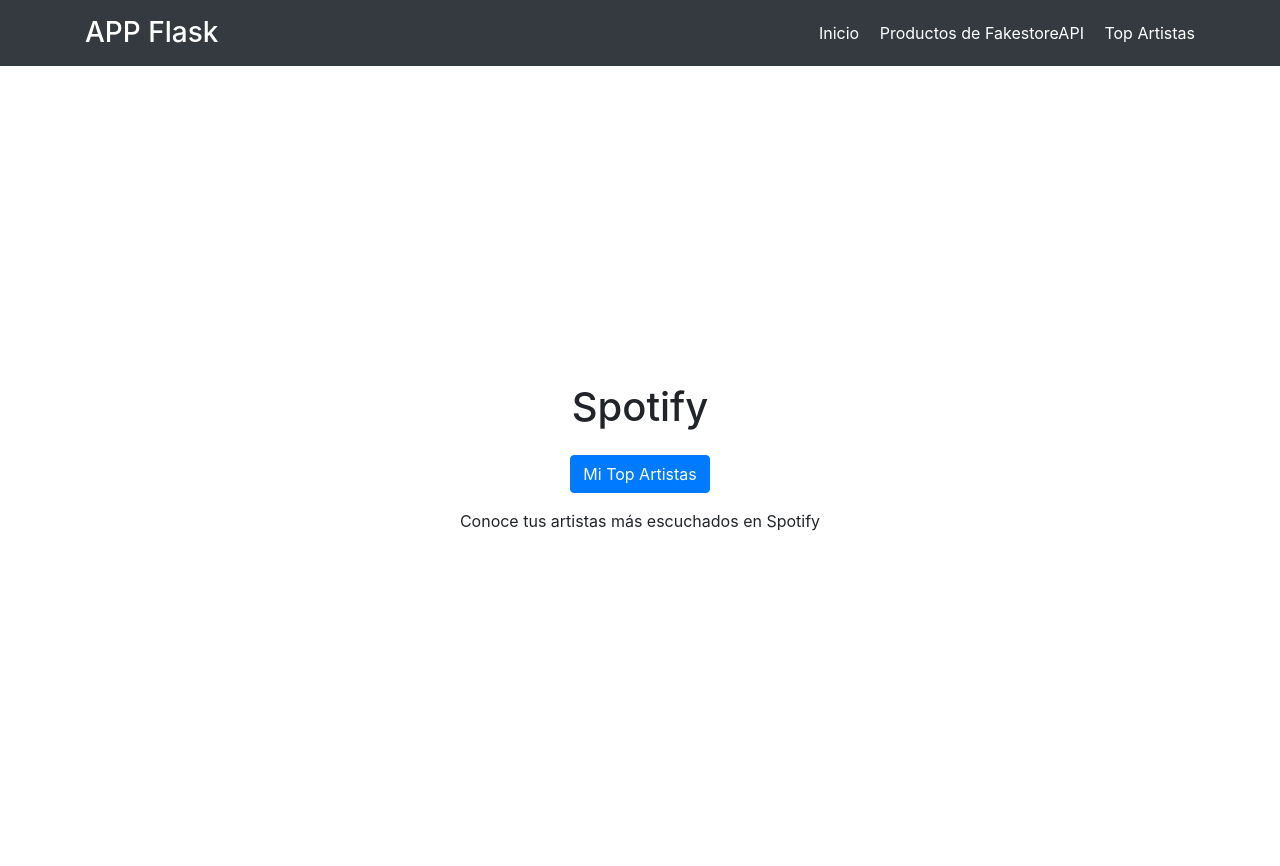
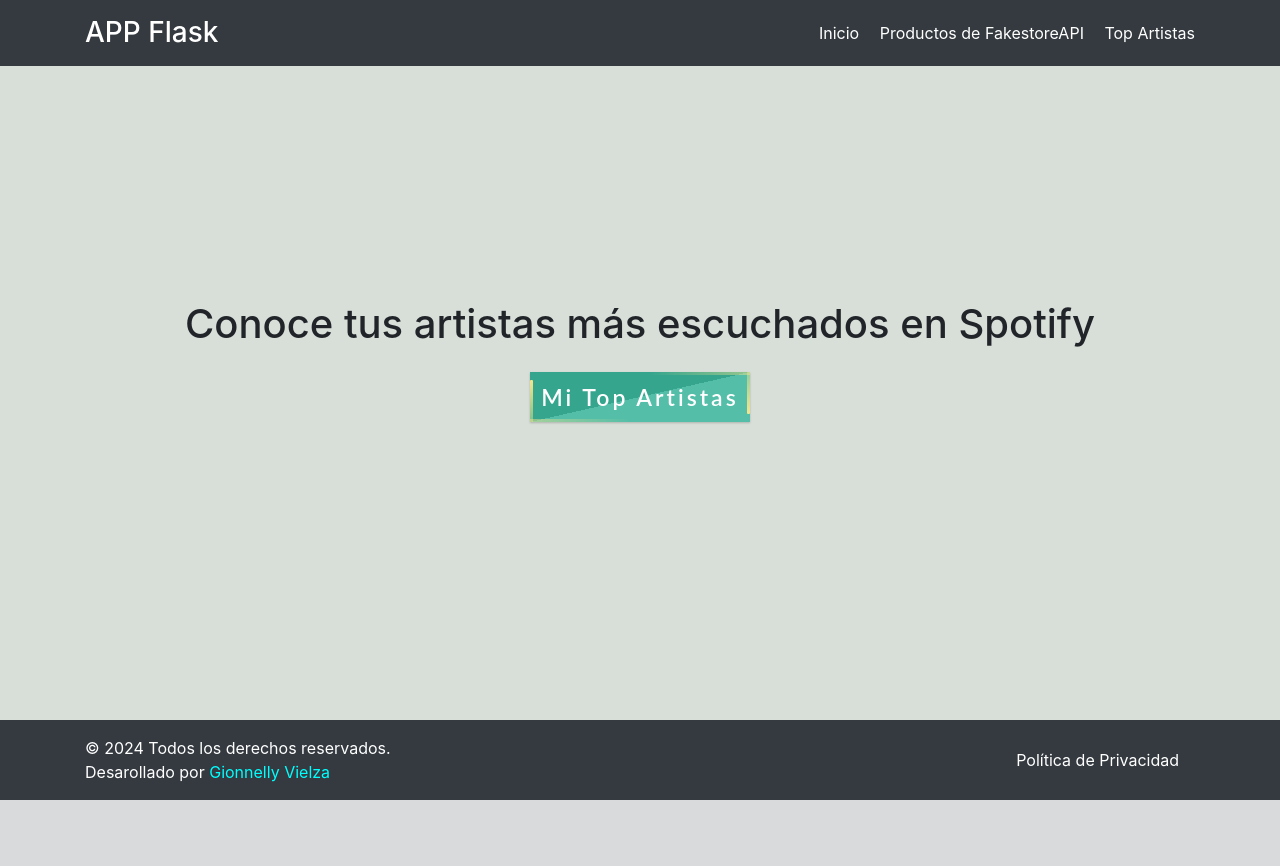
Before and after one commit to gvielza/flask_fakestoreapi, a Flask app: page /spotify in a window 1280 px wide. After the commit the page ends 800 px from the top, so only its background shows below. Run offline with Flask 3, Linux system fonts and the light colour scheme; some libraries are stand-ins or nearby versions.

Commit message:
agregado footer y modificacion en el diseño

```diff
--- a/static/css/estilos.css
+++ b/static/css/estilos.css
@@ -23,3 +23,143 @@
         #boton_carrito {
             width: 100%;
         }
+        body, html {
+    height: 100%;
+    margin: 0;
+}
+
+body {
+    display: flex;
+    flex-direction: column;
+    background-color: #D8DED8;
+}
+
+.main-content {
+    flex: 1;
+}
+.text-blue {
+    color: cyan;
+    text-decoration: none; /* Opcional: para eliminar el subrayado */
+}
+
+.text-blue:hover {
+    text-decoration: underline; /* Opcional: para agregar un subrayado al pasar el cursor */
+}
+/* from here*/
+.wrapper{
+    position: absolute;
+    top:50%;
+    left:50%;
+    transform: translate(-50%, -50%);
+    width: fit-content;
+    height:auto;
+}
+button{
+    width:220px;
+    height:50px;
+    background: linear-gradient(to left top, #54BEA8 50%, #35A58D 50%);
+    border-style: none;
+    color:#fff;
+    font-size: 23px;
+    letter-spacing: 3px;
+    font-family: 'Lato';
+    font-weight: 600;
+    outline: none;
+    cursor: pointer;
+    position: relative;
+    padding: 0px;
+    overflow: hidden;
+    transition: all .5s;
+    box-shadow: 0px 1px 2px rgba(0,0,0,.2);
+}
+button span{
+    position: absolute;
+    display: block;
+}
+button span:nth-child(1){
+    height: 3px;
+    width:200px;
+    top:0px;
+    left:-200px;
+    background: linear-gradient(to right, rgba(0,0,0,0), #f6e58d);
+    border-top-right-radius: 1px;
+    border-bottom-right-radius: 1px;
+    animation: span1 2s linear infinite;
+    animation-delay: 1s;
+}
+
+@keyframes span1{
+    0%{
+        left:-200px
+    }
+    100%{
+        left:200px;
+    }
+}
+button span:nth-child(2){
+    height: 70px;
+    width: 3px;
+    top:-70px;
+    right:0px;
+    background: linear-gradient(to bottom, rgba(0,0,0,0), #f6e58d);
+    border-bottom-left-radius: 1px;
+    border-bottom-right-radius: 1px;
+    animation: span2 2s linear infinite;
+    animation-delay: 2s;
+}
+@keyframes span2{
+    0%{
+        top:-70px;
+    }
+    100%{
+        top:70px;
+    }
+}
+button span:nth-child(3){
+    height:3px;
+    width:200px;
+    right:-200px;
+    bottom: 0px;
+    background: linear-gradient(to left, rgba(0,0,0,0), #f6e58d);
+    border-top-left-radius: 1px;
+    border-bottom-left-radius: 1px;
+    animation: span3 2s linear infinite;
+    animation-delay: 3s;
+}
+@keyframes span3{
+    0%{
+        right:-200px;
+    }
+    100%{
+        right: 200px;
+    }
+}
+
+button span:nth-child(4){
+    height:70px;
+    width:3px;
+    bottom:-70px;
+    left:0px;
+    background: linear-gradient(to top, rgba(0,0,0,0), #f6e58d);
+    border-top-right-radius: 1px;
+    border-top-left-radius: 1px;
+    animation: span4 2s linear infinite;
+    animation-delay: 4s;
+}
+@keyframes span4{
+    0%{
+        bottom: -70px;
+    }
+    100%{
+        bottom:70px;
+    }
+}
+
+button:hover{
+    transition: all .5s;
+    transform: rotate(-3deg) scale(1.1);
+    box-shadow: 0px 3px 5px rgba(0,0,0,.4);
+}
+button:hover span{
+    animation-play-state: paused;
+}
--- /dev/null
+++ b/templates/footer.html
@@ -0,0 +1,23 @@
+<!-- templates/footer.html -->
+<footer class="bg-dark text-white p-3 mt-auto">
+    <div class="container d-flex justify-content-between align-items-center">
+        <div>
+        <p class="mb-0">© 2024 Todos los derechos reservados.</p>
+        <p class="mb-0"> Desarollado por <a id="link_footer" href="https://gvielza.github.io/portafolio/" target="_blank" class="text-blue">Gionnelly Vielza</a> </p>
+        </div>
+            <nav>
+            <a href="#" class="text-white mr-3">Política de Privacidad</a>
+
+        </nav>
+    </div>
+</footer>
+
+<style>
+    .text-blue {
+        color: cyan;
+        text-decoration: none; /* Opcional: para eliminar el subrayado */
+    }
+    .text-blue:hover {
+        text-decoration: underline; /* Opcional: para agregar un subrayado al pasar el cursor */
+    }
+</style>
--- a/templates/header.html
+++ b/templates/header.html
@@ -1,6 +1,8 @@
 <header class="bg-dark text-white p-3">
+    <link href=" {{ url_for('static', filename='css/estilos.css') }}" rel="stylesheet">
     <div class="container d-flex justify-content-between align-items-center">
-        <h1 class="h3 mb-0">APP Flask</h1>
+        <a href="{{ url_for('index') }}" class="text-white mr-3"><h1 class="h3 mb-0">APP Flask</h1></a>
+
         <nav>
             <a href="{{ url_for('index') }}" class="text-white mr-3">Inicio</a>
             <a href="{{ url_for('productos') }}" class="text-white mr-3">Productos de FakestoreAPI</a>
--- a/templates/productos.html
+++ b/templates/productos.html
@@ -43,6 +43,7 @@
 {% endfor %}
     </div>
     </div>
+{% include 'footer.html' %}
 </body>
 
 
--- a/templates/spotify.html
+++ b/templates/spotify.html
@@ -2,26 +2,60 @@
 <html lang="es">
 <head>
     <meta charset="UTF-8">
-    <meta name="viewport" content="width=device-width, initial-scale=1.0">
     <link href="https://stackpath.bootstrapcdn.com/bootstrap/4.5.2/css/bootstrap.min.css" rel="stylesheet">
     <title>Spotify Top Artists</title>
     <style>
         .full-height {
             height: 100vh;
         }
+
+        body, html {
+            height: 100%;
+            margin: 0;
+        }
+        body {
+            display: flex;
+            flex-direction: column;
+        }
+        .main-content {
+            flex: 1;
+        }
+        .mt-5 {
+            margin-top: 5rem;
+        }
+        .mb-5 {
+            margin-bottom: 5rem;
+        }
+        .mb-4 {
+            margin-bottom: 4rem;
+        }
+        .button-wrapper {
+            margin-bottom: 4rem;
+        }
     </style>
 </head>
 <body>
 {% include 'header.html' %}
+
     <div class="container d-flex flex-column align-items-center justify-content-center full-height">
         <form action="/login" method="get" class="text-center">
-            <h1>Spotify</h1>
-            <input type="submit" value="Mi Top Artistas" class="btn btn-primary mt-3">
+            <h1 class="text-center mt-5 mb-4 fs-1">Conoce tus artistas más escuchados en Spotify</h1>
+
+            <div class="button-wrapper">
+                <button class="mb-5">
+                    Mi Top Artistas
+                    <span></span>
+                    <span></span>
+                    <span></span>
+                    <span></span>
+                </button>
+            </div>
         </form>
-        <p class="text-center mt-3">Conoce tus artistas más escuchados en Spotify</p>
     </div>
+
     <script src="https://code.jquery.com/jquery-3.5.1.slim.min.js"></script>
     <script src="https://cdn.jsdelivr.net/npm/@popperjs/core@2.9.2/dist/umd/popper.min.js"></script>
     <script src="https://stackpath.bootstrapcdn.com/bootstrap/4.5.2/js/bootstrap.min.js"></script>
+{% include 'footer.html' %}
 </body>
 </html>
```
Also changed, not shown: templates/index.html (+15 -1 lines).
